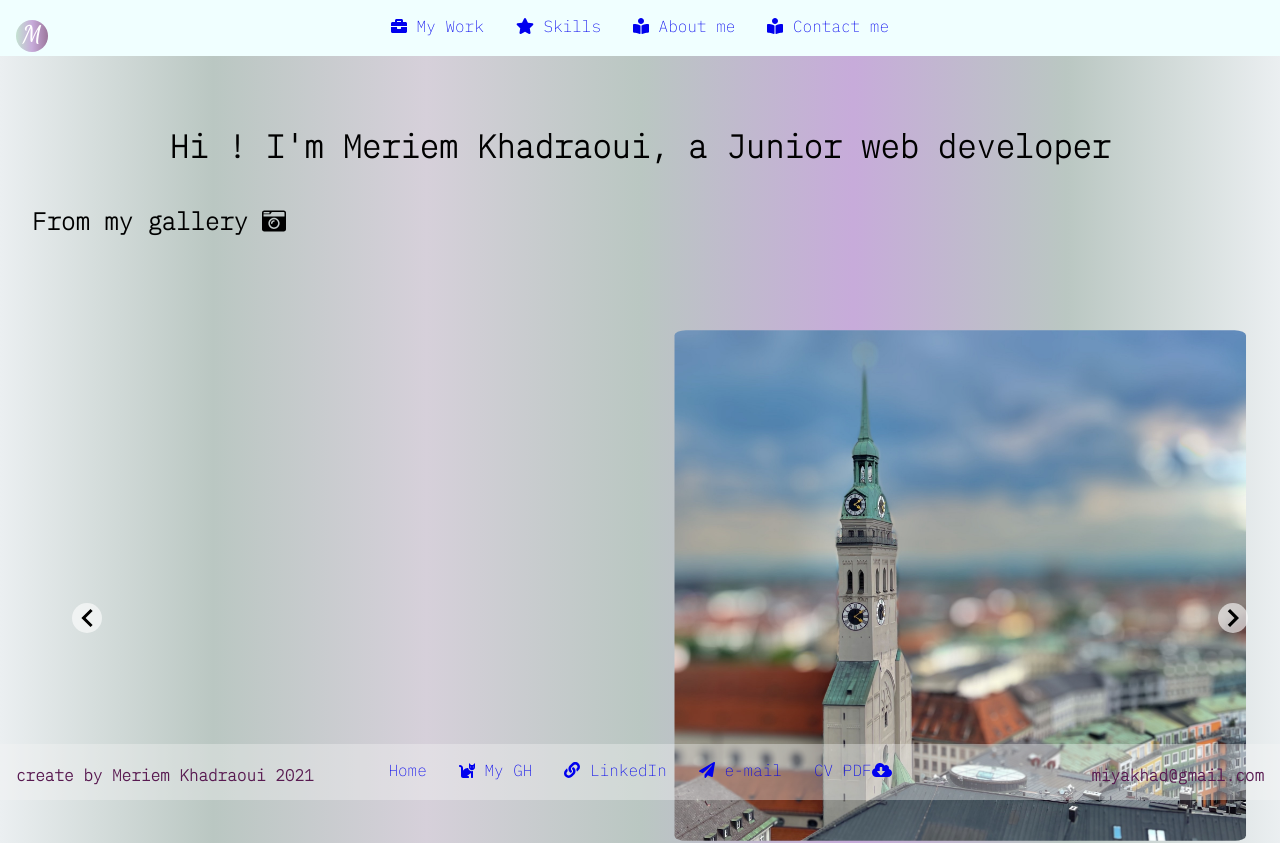
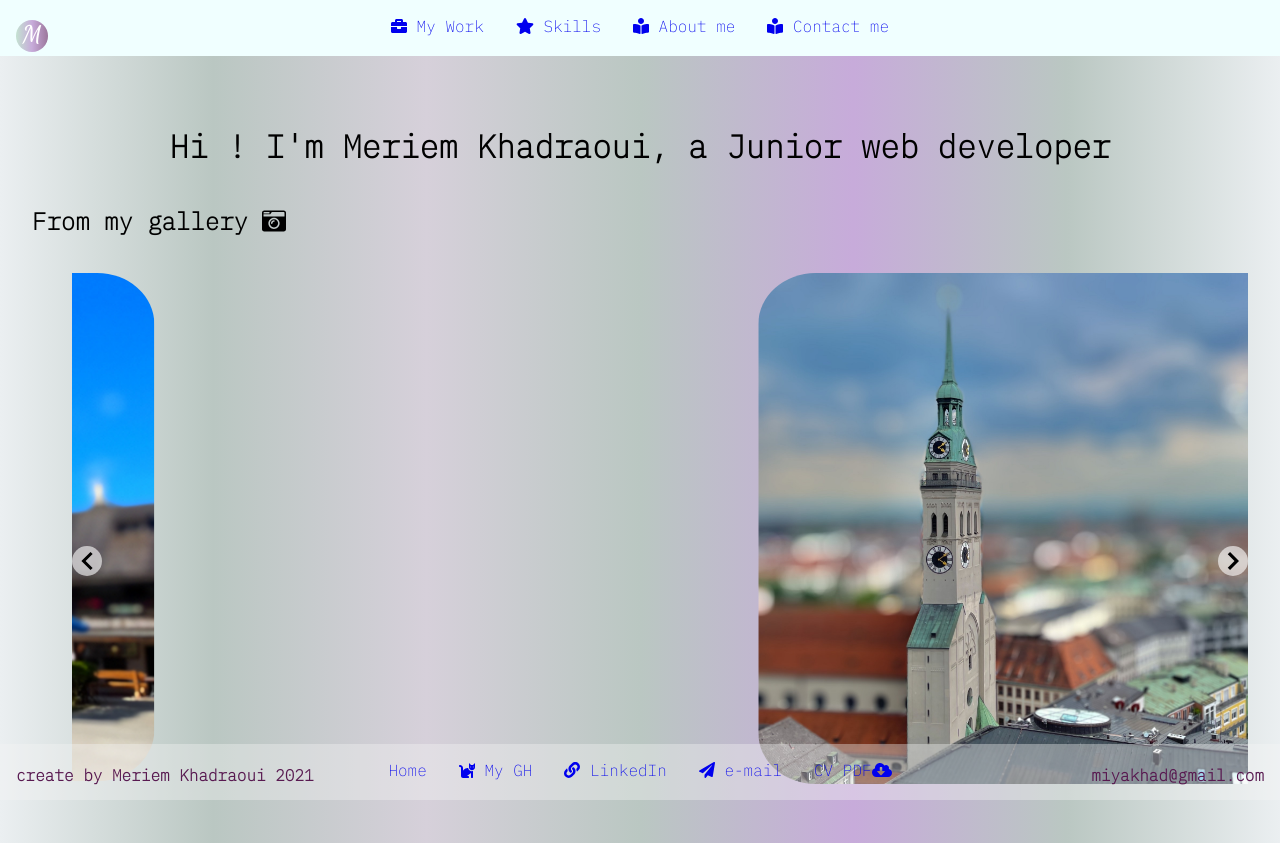
Before and after one commit to MerKhadraoui/portfolio-meriemKhad, a React (Create React App) app: page / in a window 1280 px wide. Shown: the top 843 px of the page. Built offline with nearby package versions, Linux system fonts and the light colour scheme; the HTML template or start-up script is replaced by a standard one.

Commit message:
more css on portfolio

```diff
--- a/src/sass/main.scss
+++ b/src/sass/main.scss
@@ -39,7 +39,6 @@ body {
   width: 50%;
   height: 50%;
   border-radius: 10%;
-  padding: 5%;
 }
 .img-slider {
   display: block;
```
